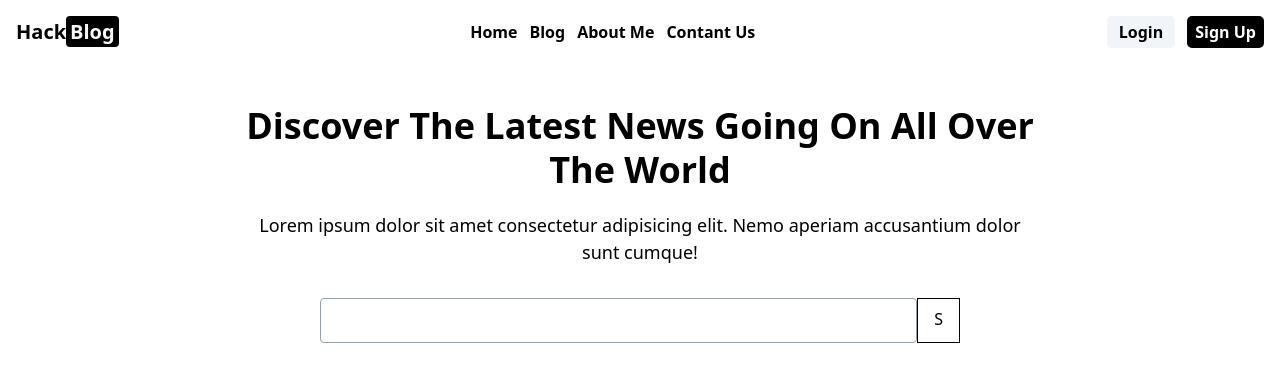
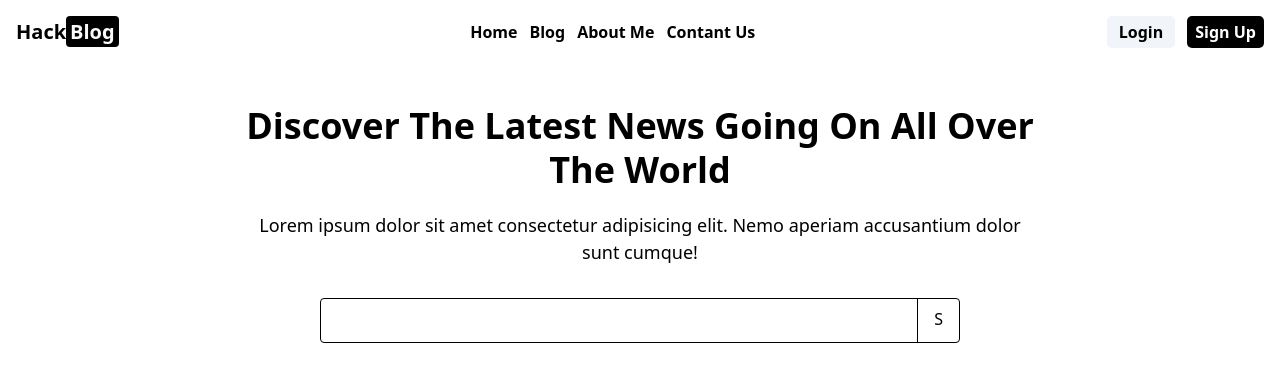
Before and after one commit to Cleve-keem/MyBlog, a React (Vite) app: page / in a window 1280 px wide. Shown: the top 382 px of the page. Built offline with nearby package versions, Linux system fonts and the light colour scheme.

Commit message:
adjusted searchbar

```diff
--- a/src/SearchBar.tsx
+++ b/src/SearchBar.tsx
@@ -1,8 +1,8 @@
 export default function SearchBar() {
   return (
-    <div className="w-1/2 flex">
-      <input type="text" className="w-full py-2 px-3 text-[18px] border border-gray-400 rounded outline-none" />
-      <span className="px-4 py-2 border">S</span>
+    <div className="w-1/2 flex border border-grey-400 rounded">
+      <input type="text" className="w-full py-2 px-3 text-[18px] outline-none" />
+      <span className="px-4 py-2 border-l">S</span>
     </div>
   );
 }
```
